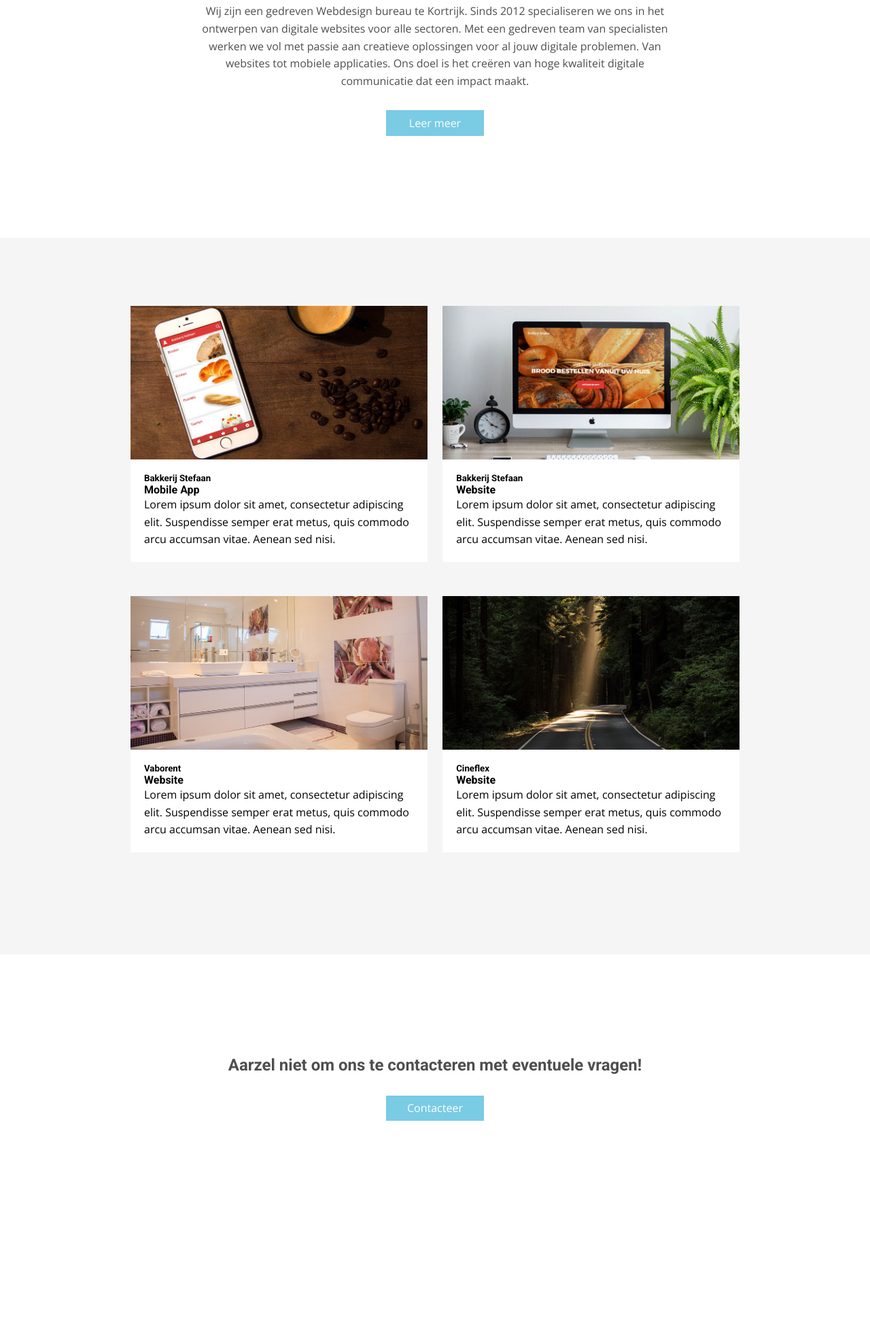
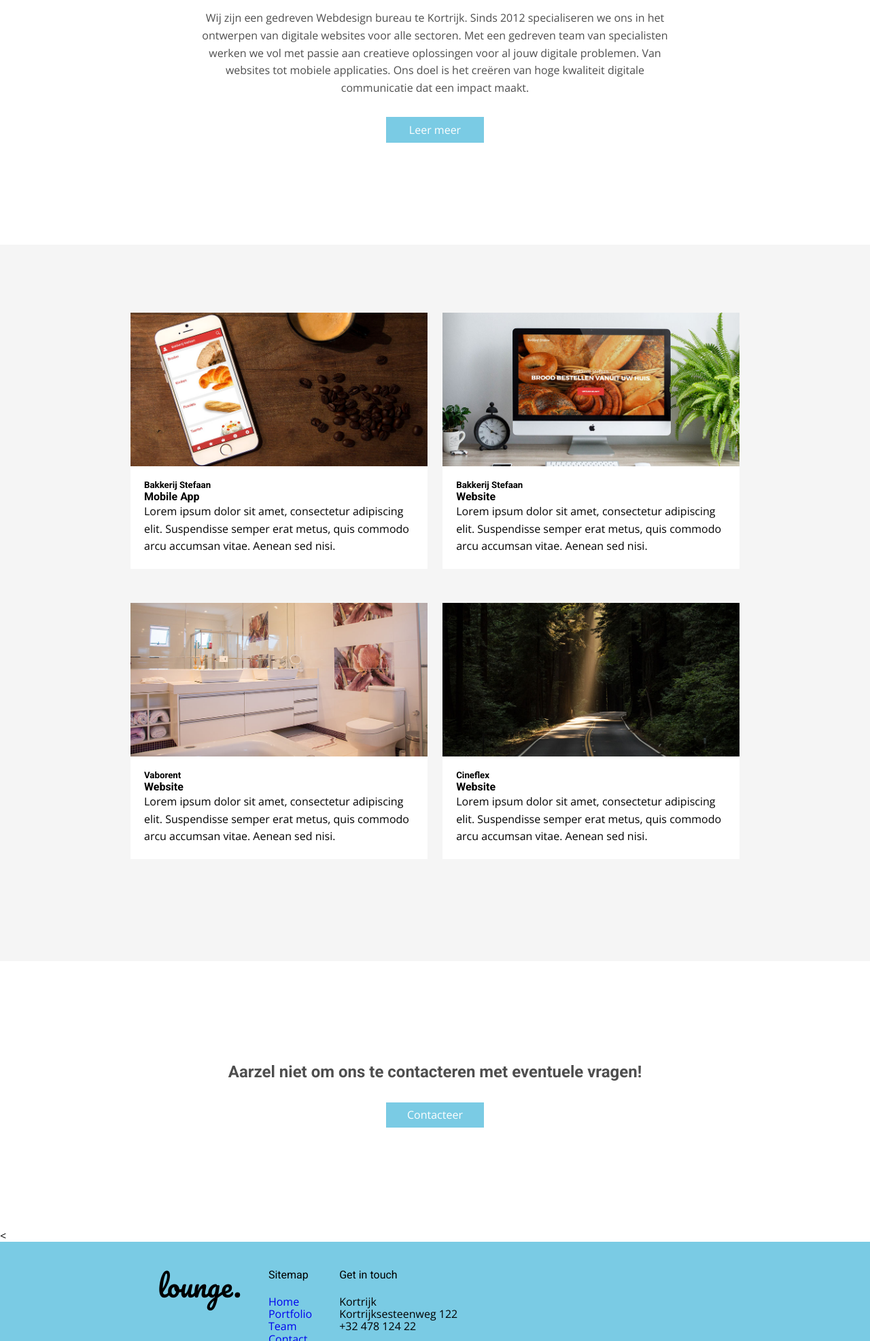
Before and after one commit to cedrvanh/1617.webd2, a plain HTML site: page index.html in a window 1280 px wide. Shown: the part 827-2800 px from the top of the page at 68% size. Before the commit the page ends 2626 px from the top, so only its background shows below. Drawn offline with nearby package versions, Linux system fonts and the light colour scheme.

Commit message:
Work in Progress - Webd2 Agencyz

```diff
--- a/css/style.css
+++ b/css/style.css
@@ -1,9 +1,5 @@
 
 /*         GLOBALE STIJLEN          */
-
-@font-face {
-    src: url(font/)
-}
 
 * {
     margin: 0;
@@ -34,8 +30,18 @@ a {
     text-decoration: none;
 }
 
+ul li {
+    list-style: none;
+}
+
 .light {
     font-weight: 100;
+}
+
+.logo {
+    font-family: 'Pacifico', sans-serif;
+    font-size: 42px;
+    text-transform: lowercase;
 }
 
 .btn {
@@ -61,7 +67,7 @@ a {
 
 
 /*         HEADER          */
-header {
+.header {
     position: relative;
     overflow: hidden;
     width: 100%;
@@ -69,12 +75,12 @@ header {
     background: rgba(122, 203, 228, .6);
 }
 
-header h2 {
+.header h2 {
     color: white;
     font-size: 42px;
 }
 
-header video {
+.header video {
     position: absolute;
     top: 0;
     left: 0;
@@ -172,3 +178,25 @@ header video {
     padding: 150px 0;
     color: #4e4e4e;
 }
+
+/*         FOOTER          */
+
+.footer {
+    background: #7acbe4;
+}
+
+.footer:after {
+    display: table;
+    content: '';
+    clear: both;
+}
+
+.footer_columns {
+    float: left;
+    padding: 20px;
+}
+
+.footer_columns h4 {
+    font-weight: 500;
+    margin-bottom: 20px;
+}
--- a/index.html
+++ b/index.html
@@ -9,10 +9,11 @@
     <link rel="stylesheet" href="css/style.css">
     <link href="https://fonts.googleapis.com/css?family=Roboto:300,400,700" rel="stylesheet">
     <link href="https://fonts.googleapis.com/css?family=Open+Sans:300,400,700" rel="stylesheet">
+    <link href="https://fonts.googleapis.com/css?family=Pacifico" rel="stylesheet">
 </head>
 <body>
-    <header>
-        <div class="container">
+    <header class="header">
+        <section class="container">
             <div class="nav">
                 <h3 class="logo">Lounge.</h3>
                 <ul>
@@ -26,24 +27,24 @@
             <div class="header_text">
                 <h2><span class="light">WIJ MAKEN</span><br> ELEGANTE &#38; FUNCTIONELE WEBSITES<br><span class="light"> VOOR ALLE DOELGROEPEN</span></h2>
             </div>
-        </div>
+        </section>
         <video autoplay="true" loop="true">
             <source src="vid/background.mp4" type"video/mp4">
         </video>
     </header>
-    <div class="about_home">
-        <div class="container">
+    <section class="about_home">
+        <section class="container">
             <div class="about_text">
-                <h3>Welkom bij Lounge.</h3>
+                <h3>Welkom bij <span class="logo">Lounge.</span></h3>
                 <p>Wij zijn een gedreven Webdesign bureau te Kortrijk. Sinds 2012 specialiseren we ons in het ontwerpen van digitale websites voor alle sectoren.
                 Met een gedreven team van specialisten werken we vol met passie aan creatieve oplossingen voor al jouw digitale problemen. Van websites tot mobiele applicaties.
                 Ons doel is het creëren van hoge kwaliteit digitale communicatie dat een impact maakt.</p>
                 <a href="#" class="btn">Leer meer</a>
             </div>
-        </div>
-    </div>
-    <div class="portfolio_home">
-        <div class="container">
+        </section>
+    </section>
+    <section class="portfolio_home">
+        <section class="container">
             <div class="portfolio_item">
                 <picture class="portfolio_image">
                     <img src="img/item1.jpg" alt='Website 1'></img>
@@ -85,32 +86,39 @@
                     <p>Lorem ipsum dolor sit amet, consectetur adipiscing elit. Suspendisse semper erat metus, quis commodo arcu accumsan vitae. Aenean sed nisi.</p>
                 </div>
             </div>
-        </div>
-    </div>
-    <div class="contact_home">
+        </section>
+    </section>
+    <section class="contact_home">
         <h2>Aarzel niet om ons te contacteren met eventuele vragen!</h2>
         <a href="#" class="btn">Contacteer</a>
-    </div>
-    <!--<footer class="footer">
+    </section>
+    <<footer class="footer">
         <div class="container">
             <ul class="footer_columns">
-                <li>Lounge.</li>
-                <li>Sitemap
-                    <ul class="footer_columns">
-                        <li><a href="#">Home</li>
-                        <li><a href="#">Portfolio</li>
-                        <li><a href="#">Team</li>
-                        <li><a href="#">Contact</li>
-                    </ul>
-                </li>
-                <li>Get in touch
-                    <ul class="footer_columns">
-                        <li>Kortrijk</li>
-                        <li>+32 478 124 22</li>
-                    </ul>
-                </li>
+                <div class="footer_columns">
+                    <li class="logo">Lounge.</li>
+                </div>
+                <div class="footer_columns">
+                    <li><h4>Sitemap</h4>
+                        <ul>
+                            <li><a href="#">Home</a></li>
+                            <li><a href="#">Portfolio</a></li>
+                            <li><a href="#">Team</a></li>
+                            <li><a href="#">Contact</a></li>
+                        </ul>
+
+                </div>
+                <div class="footer_columns">
+                    <li><h4>Get in touch</h4>
+                        <ul>
+                            <li>Kortrijk</li>
+                            <li>Kortrijksesteenweg 122</li>
+                            <li>+32 478 124 22</li>
+                        </ul>
+                    </li>
+                </div>
             </ul>
         </div>
-    </footer>-->
+    </footer>
 </body>
 </html>
```
